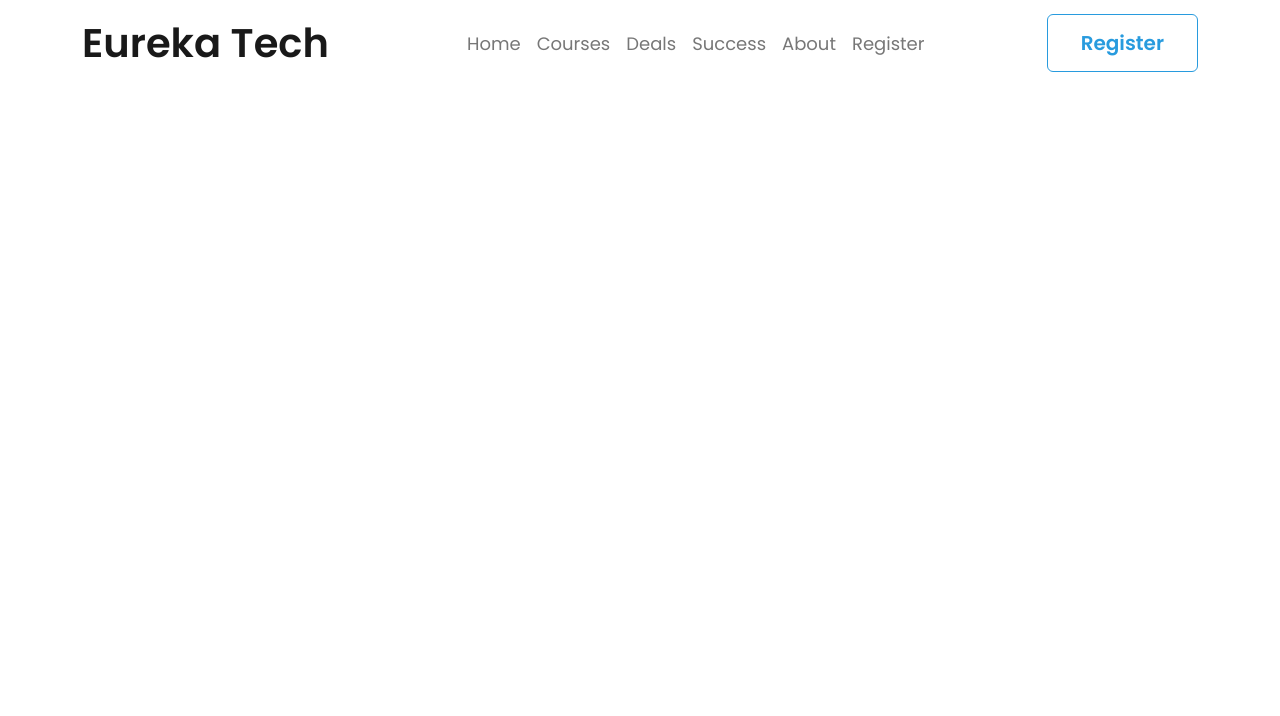
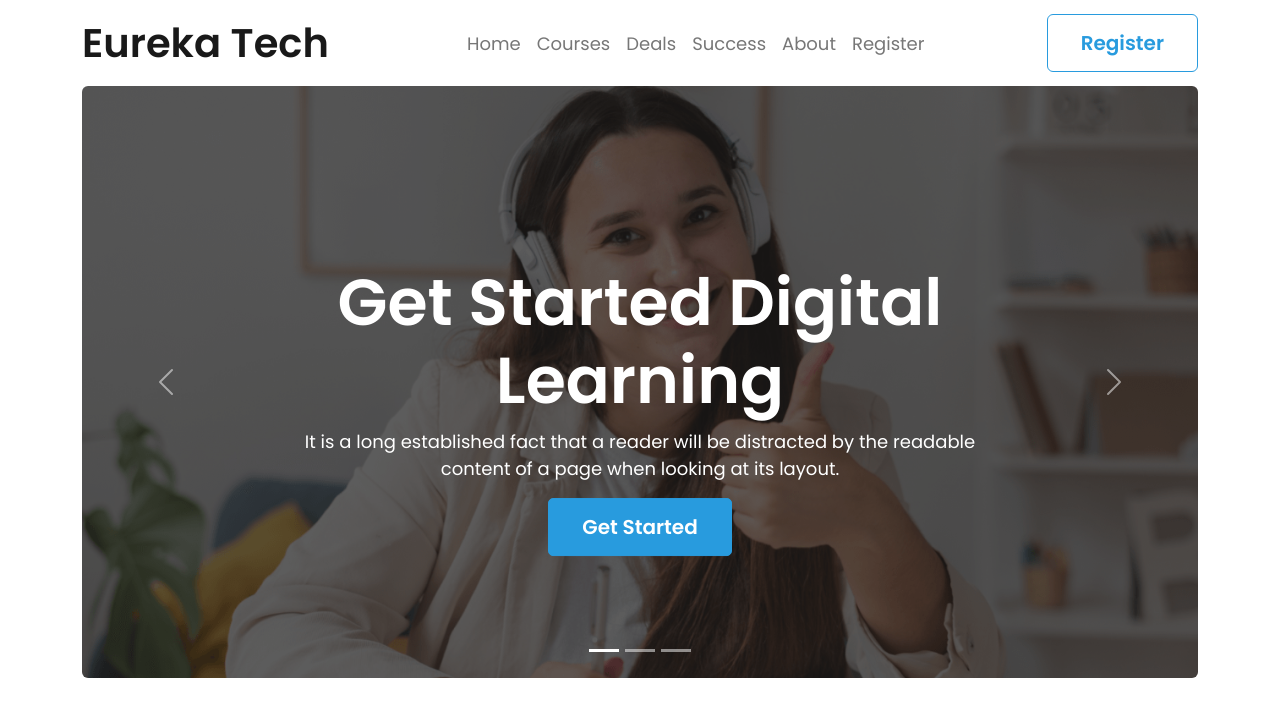
Before and after one commit to abusayem68/eureka-tech, a plain HTML site: page index.html in a window 1280 px wide. Drawn offline with Linux system fonts and the light colour scheme; files whose address does not match are found by name.

Commit message:
Carousel slider done

```diff
--- a/index.html
+++ b/index.html
@@ -13,10 +13,18 @@
   <body>
     <header>
       <div class="container">
+        <!-- Navigation bar -->
         <nav class="navbar navbar-expand-lg">
           <a class="navbar-brand" href="#">Eureka Tech</a>
-
-          <button class="navbar-toggler" type="button" data-bs-toggle="collapse" data-bs-target="#navbarSupportedContent" aria-controls="navbarSupportedContent" aria-expanded="false" aria-label="Toggle navigation">
+          <button
+            class="navbar-toggler"
+            type="button"
+            data-bs-toggle="collapse"
+            data-bs-target="#navbarSupportedContent"
+            aria-controls="navbarSupportedContent"
+            aria-expanded="false"
+            aria-label="Toggle navigation"
+          >
             <span class="navbar-toggler-icon"></span>
           </button>
           <div class="collapse navbar-collapse" id="navbarSupportedContent">
@@ -29,10 +37,112 @@
               <li class="nav-item"><a class="nav-link" href="">Register</a></li>
             </ul>
           </div>
-          <button type="button" id="register-btn" class="d-none d-lg-block btn btn-common">Register</button>
+          <button type="button" id="register-btn" class="d-none d-lg-block btn">
+            Register
+          </button>
         </nav>
+        <!-- Navigation bar -->
+        <!-- Carousel slider -->
+        <div
+          id="carouselExampleDark"
+          class="carousel slide"
+          data-bs-ride="carousel"
+        >
+          <div class="carousel-indicators">
+            <button
+              type="button"
+              data-bs-target="#carouselExampleDark"
+              data-bs-slide-to="0"
+              class="active"
+              aria-current="true"
+              aria-label="Slide 1"
+            ></button>
+            <button
+              type="button"
+              data-bs-target="#carouselExampleDark"
+              data-bs-slide-to="1"
+              aria-label="Slide 2"
+            ></button>
+            <button
+              type="button"
+              data-bs-target="#carouselExampleDark"
+              data-bs-slide-to="2"
+              aria-label="Slide 3"
+            ></button>
+          </div>
+          <div class="carousel-inner rounded">
+            <div class="carousel-item active" data-bs-interval="10000">
+              <img
+                src="/images/cover/cover-1.png"
+                class="d-block w-100 position-relative"
+                alt="..."
+              />
+              <div class="position-absolute img-overlay"></div>
+              <div class="carousel-caption text-white">
+                <h5 class="fw-bold">Get Started Digital Learning</h5>
+                <p>
+                  It is a long established fact that a reader will be distracted
+                  by the readable content of a page when looking at its layout.
+                </p>
+                <button type="button" class="btn btn-common">
+                  Get Started
+                </button>
+              </div>
+            </div>
+            <div class="carousel-item" data-bs-interval="10000">
+              <img
+                src="/images/cover/cover-2.jpg"
+                class="d-block w-100 position-relative"
+                alt="..."
+              />
+              <div class="position-absolute img-overlay"></div>
+              <div class="carousel-caption text-white">
+                <h5 class="fw-bold">Get Started Digital Learning</h5>
+                <p>
+                  It is a long established fact that a reader will be distracted
+                  by the readable content of a page when looking at its layout.
+                </p>
+              </div>
+            </div>
+            <div class="carousel-item" data-bs-interval="10000">
+              <img
+                src="/images/cover/cover-3.jpg"
+                class="d-block w-100 position-relative"
+                alt="..."
+              />
+              <div class="position-absolute img-overlay"></div>
+              <div class="carousel-caption text-white">
+                <h5 class="fw-bold">Get Started Digital Learning</h5>
+                <p>
+                  It is a long established fact that a reader will be distracted
+                  by the readable content of a page when looking at its layout.
+                </p>
+              </div>
+            </div>
+          </div>
+          <button
+            class="carousel-control-prev"
+            type="button"
+            data-bs-target="#carouselExampleDark"
+            data-bs-slide="prev"
+          >
+            <span class="carousel-control-prev-icon" aria-hidden="true"></span>
+            <span class="visually-hidden">Previous</span>
+          </button>
+          <button
+            class="carousel-control-next"
+            type="button"
+            data-bs-target="#carouselExampleDark"
+            data-bs-slide="next"
+          >
+            <span class="carousel-control-next-icon" aria-hidden="true"></span>
+            <span class="visually-hidden">Next</span>
+          </button>
+        </div>
+        <!-- Carousel slider -->
       </div>
     </header>
+    <main></main>
     <script src="/bootstrap//js/bootstrap.bundle.min.js"></script>
   </body>
 </html>
--- a/style.css
+++ b/style.css
@@ -4,6 +4,22 @@
 * {
   font-family: "Poppins", sans-serif;
 }
+/* Common CSS  */
+.btn-common {
+  font-size: 16px;
+  font-weight: 600;
+  color: #ffffff;
+  background-color: #289bde;
+  border: 1px solid #289bde;
+  border-radius: 5px;
+  padding: 10px 18px;
+}
+.btn-common:hover {
+  color: #289bde !important;
+  border: 1px solid #289bde !important;
+}
+/* Common CSS  */
+/* Navigation bar  */
 .navbar-brand {
   font-weight: 600;
   font-size: 40px;
@@ -13,10 +29,10 @@
   font-size: 18px;
   font-weight: 400;
 }
-.nav-link:hover{
-    color: #4A4A4A;
+.nav-link:hover {
+  color: #4a4a4a;
 }
-.btn-common {
+#register-btn {
   color: #289bde;
   font-size: 20px;
   font-weight: 600;
@@ -27,3 +43,70 @@
   color: #ffffff;
   background-color: #289bde;
 }
+/* Navigation bar  */
+/* Carousel Slider  */
+.carousel-item img {
+  height: 262px;
+}
+.carousel-caption {
+  max-width: 273px;
+  top: 35%;
+  transform: translateY(-50%);
+  margin: 0 auto;
+}
+.carousel-caption p {
+  font-size: 12px;
+}
+.carousel-caption h5 {
+  font-size: 20px;
+}
+.img-overlay {
+  top: 0;
+  bottom: 0;
+  left: 0;
+  right: 0;
+  height: 100%;
+  width: 100%;
+  opacity: 1;
+  background: rgba(29, 29, 29, 0.7);
+}
+/* Carousel Slider  */
+/* Responsive  CSS  */
+@media screen and (min-width: 768px) {
+  .carousel-item img {
+    height: auto;
+  }
+  .carousel-caption {
+    max-width: 573px;
+    top: 45%;
+  }
+  .carousel-caption h5 {
+    font-size: 40px;
+  }
+  .carousel-caption p {
+    font-size: 16px;
+  }
+  .btn-common {
+    font-size: 18px;
+    padding: 11px 18px;
+  }
+}
+@media screen and (min-width: 992px) {
+  .carousel-item img {
+    height: auto;
+  }
+  .carousel-caption {
+    max-width: 671px;
+    top: 50%;
+  }
+  .carousel-caption h5 {
+    font-size: 65px;
+  }
+  .carousel-caption p {
+    font-size: 18px;
+  }
+  .btn-common {
+    font-size: 20px;
+    padding: 13px 33px;
+  }
+}
```
Also changed, not shown: images/cover/cover-1.png (added), images/cover/cover-2.jpg (added), images/cover/cover-3.jpg (added).
